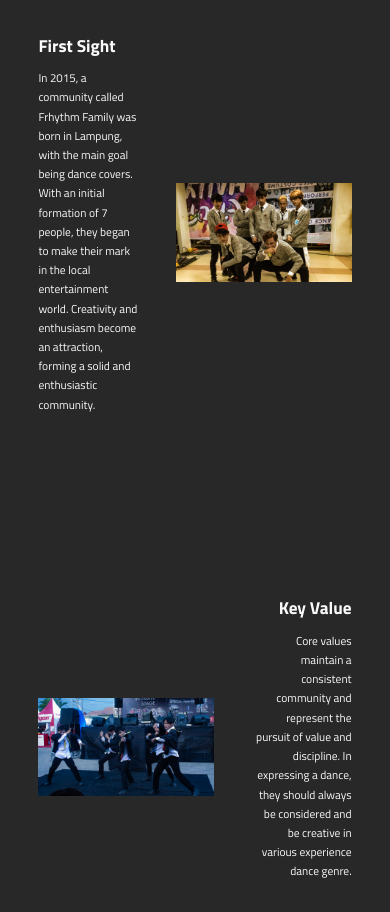
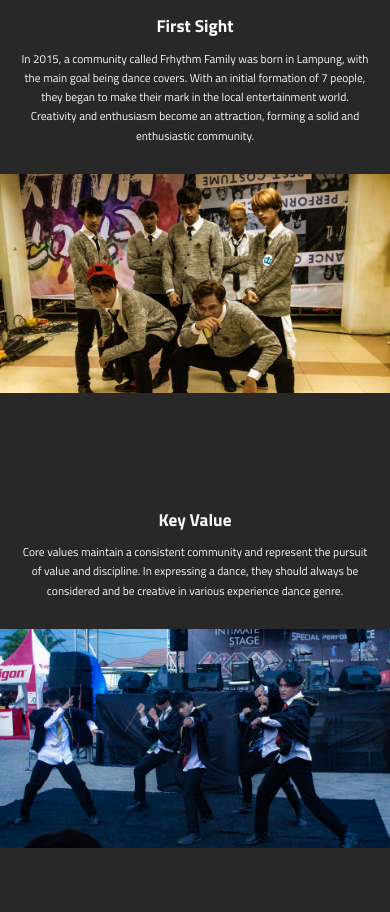
Before and after one commit to frhythmfamily/about, a plain HTML site: page index.html in a window 390 px wide. Shown: the part 989-1901 px from the top of the page. Drawn offline with nearby package versions, Linux system fonts and the light colour scheme.

Commit message:
fix css story

```diff
--- a/css/style.css
+++ b/css/style.css
@@ -31,7 +31,7 @@ body {
 .wrap {
     width: 100%;
     margin: auto;
-    /* position: absolute; */
+    /* overflow: hidden; */
 }
 
 /* Navbar */
@@ -126,6 +126,7 @@ body {
 .about {
     justify-content: center;
     padding-top: 10rem;
+    width: 100%;
     height: 100vh;
 }
 
@@ -140,6 +141,7 @@ body {
 }
 
 .about .row {
+    width: 100%;
     display: flex;
     flex-wrap: wrap;
     margin-top: 5rem;
@@ -178,20 +180,26 @@ body {
     background-color: var(--primary);
     height: 200vh;
     padding: 10rem 0;
+    width: 100%;
 }
 
 .story .row {
     display: flex;
     justify-content: center;
-    flex-wrap: nowrap;
+    flex-wrap: wrap;
     flex-direction: row;
     margin: auto 2rem;
+    width: 100%;
 }
 
 .story .row .col {
+    width: 50%;
     display: flex;
+    flex-wrap: nowrap;
+    flex-direction: column;
+    align-items: center;
     justify-content: center;
-    flex-direction: column;
+    margin: auto;
 }
 
 .story .row .col.right {
@@ -216,15 +224,17 @@ body {
     line-height: 2rem;
 }
 
-.story .row img {
+.story .row .col img {
     margin: auto 2rem;
-    width: 50%;
+    width: 100%;
     object-fit: cover;
+    object-position: center;
 }
 
 /* Location */
 .location {
     display: flex;
+    width: 100%;
 }
 
 .location .row {
@@ -385,6 +395,18 @@ footer .credit p {
         bottom: 0;
     }
 
+    .story .row.inverse {
+        flex-wrap: wrap-reverse;
+    }
+    .story .row .col {
+        width: 100%;
+        text-align: center;
+    }
+    .story .row .col.right {
+        width: 100%;
+        text-align: center;
+    }
+
     .location .row .container {
         width: 100%;
     }
--- a/index.html
+++ b/index.html
@@ -63,10 +63,14 @@
                             and enthusiastic community.
                         </p>
                     </div>
-                    <img src="img/2.jpg" alt="Gambar 2" data-aos="fade-left" data-aos-delay="200" data-aos-duration="1000" data-aos-offset="300" />
+                    <div class="col">
+                        <img src="img/2.jpg" alt="Gambar 2" data-aos="fade-left" data-aos-delay="200" data-aos-duration="1000" data-aos-offset="300" />
+                    </div>
                 </div>
-                <div class="row">
-                    <img src="img/3.jpg" alt="Gambar 3" data-aos="fade-right" data-aos-delay="400" data-aos-duration="1000" data-aos-offset="300" />
+                <div class="row inverse">
+                    <div class="col">
+                        <img src="img/3.jpg" alt="Gambar 3" data-aos="fade-right" data-aos-delay="400" data-aos-duration="1000" data-aos-offset="300" />
+                    </div>
                     <div class="col right aos-init" data-aos="fade-left" data-aos-delay="400" data-aos-duration="1000" data-aos-offset="300">
                         <h2>Key Value</h2>
                         <p>Core values maintain a consistent community and represent the pursuit of value and discipline. In expressing a dance, they should always be considered and be creative in various experience dance genre.</p>
@@ -77,7 +81,9 @@
                         <h2>Achievement</h2>
                         <p>We often win events in every competition, either 1st, 2nd or 3rd place in Bandar Lampung City. We also collaborate with sponsors and get support from the members' parents which makes us even more trustworthy.</p>
                     </div>
-                    <img src="img/4.jpg" alt="Gambar 4" data-aos="fade-left" data-aos-delay="600" data-aos-duration="1000" data-aos-offset="300" />
+                    <div class="col">
+                        <img src="img/4.jpg" alt="Gambar 4" data-aos="fade-left" data-aos-delay="600" data-aos-duration="1000" data-aos-offset="300" />
+                    </div>
                 </div>
             </section>
             <!-- Story End -->
```
